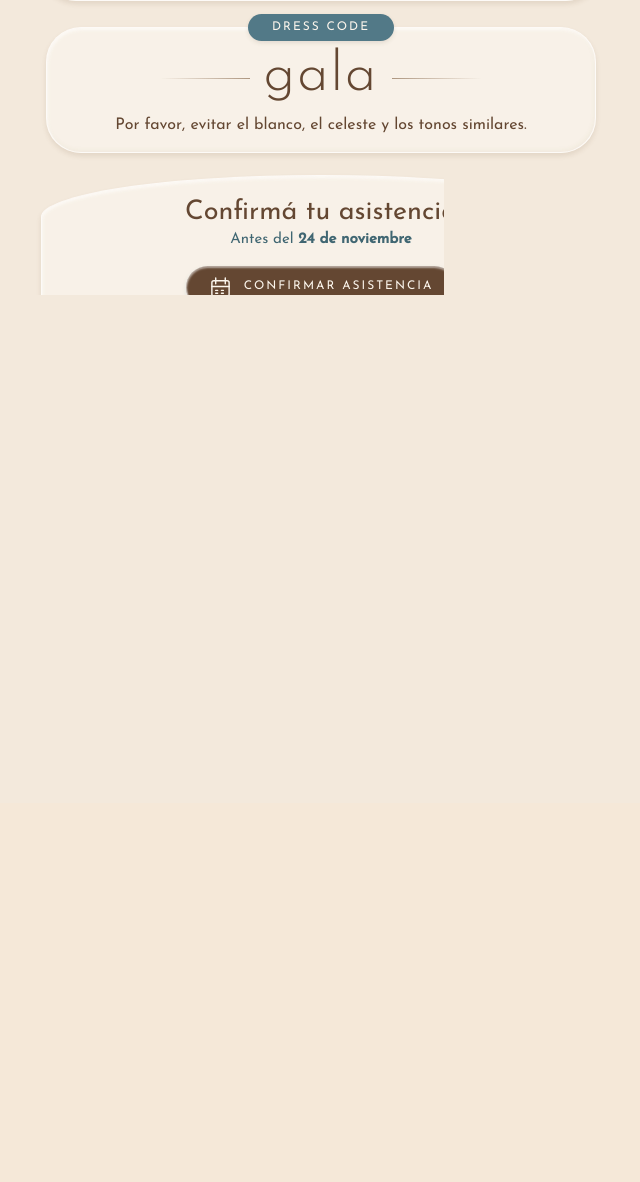
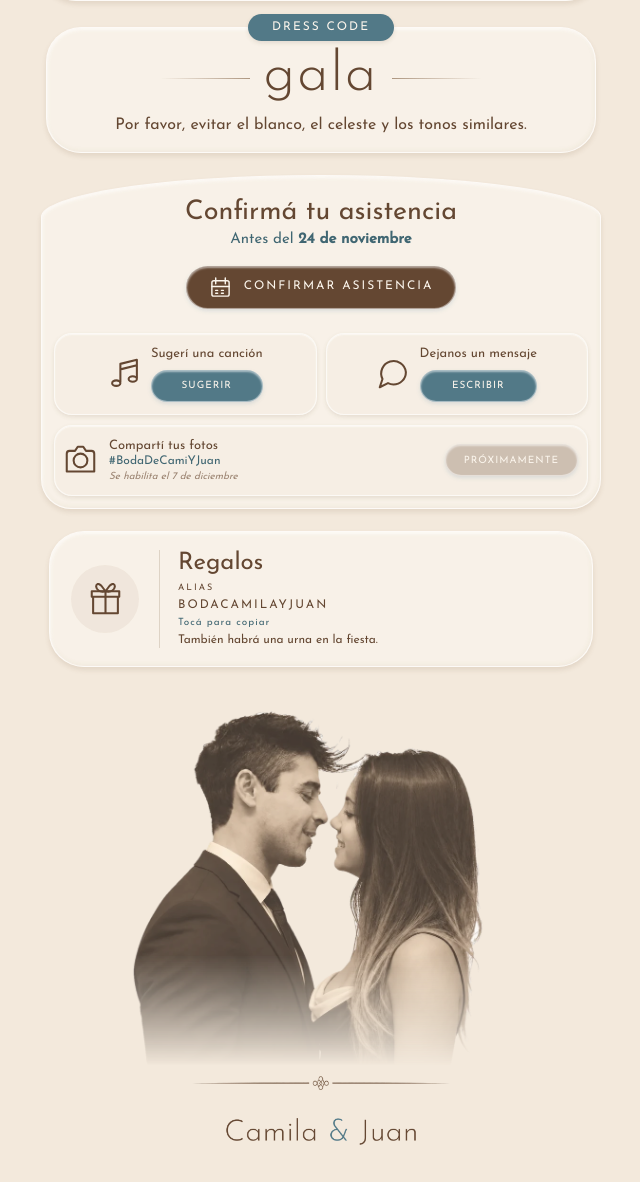
Before and after one commit to Mtrillini/CamiyJuan, a PHP site: page /invitacion/ in a window 1280 px wide. Shown: the part 976-2158 px from the top of the page, without its empty margins (319-959 px from the left). Before the commit the page ends 1271 px from the top, so only its background shows below. Run offline with PHP 8.4, Linux system fonts and the light colour scheme.

Commit message:
Foto de la pareja sin fondo al final de la invitación
Co-Authored-By: Claude Opus 5.5 <noreply@anthropic.com>
Claude-Session: https://claude.ai/code/session_01CPC8ckxxTpQ5o2jahJbfrt

```diff
--- a/invitacion/index.html
+++ b/invitacion/index.html
@@ -7,7 +7,7 @@
   <title>Camila & Juan · Nos casamos</title>
   <link rel="preconnect" href="https://fonts.gstatic.com" crossorigin>
   <link rel="stylesheet" href="https://fonts.googleapis.com/css2?family=Pinyon+Script&display=swap">
-  <link rel="stylesheet" href="styles.css?v=1793139114">
+  <link rel="stylesheet" href="styles.css?v=1793139780">
   <script src="app.js?v=1793139689" defer></script>
 </head>
 <body>
@@ -64,6 +64,7 @@
     <div class="gift-circle"><svg class="large-icon"><use href="#gift"/></svg></div>
     <div><h2 id="gifts-title">Regalos</h2><p class="eyebrow alias-label">Alias</p><button class="alias" id="copy-alias" aria-label="Copiar alias BODACAMILAYJUAN">BODACAMILAYJUAN <span class="copy-hint">Tocá para copiar</span></button><p class="small">También habrá una urna en la fiesta.</p></div>
   </section>
+  <div class="pareja" aria-hidden="true"><img src="assets/pareja.webp?v=1" alt="" width="800" height="777" loading="lazy"></div>
   <footer><div class="divider" aria-hidden="true"><img src="assets/linea.png" alt=""></div><p class="names"><img src="assets/nombres-josefin.png?v=4" alt="Camila &amp; Juan" width="1400" height="263"></p></footer>
 </main>
 <dialog id="form-dialog" aria-labelledby="dialog-title">
--- a/invitacion/styles.css
+++ b/invitacion/styles.css
@@ -252,3 +252,5 @@ body:after{display:none}
 .fuente-prueba .gala,.fuente-prueba .script{font-family:var(--fuente)!important;font-style:normal;text-transform:lowercase;font-weight:300;letter-spacing:2px}
 .fuente-prueba h2,.fuente-prueba .date,.fuente-prueba .countdown strong{font-weight:400}
 .fuente-prueba .names img{height:auto}
+.pareja{display:flex;justify-content:center;margin:30px auto -10px;padding:0 16px}
+.pareja img{width:min(78vw,380px);height:auto;opacity:.78;-webkit-mask-image:linear-gradient(#000 70%,transparent);mask-image:linear-gradient(#000 70%,transparent)}
```
Also changed, not shown: invitacion/assets/pareja.webp (added).
